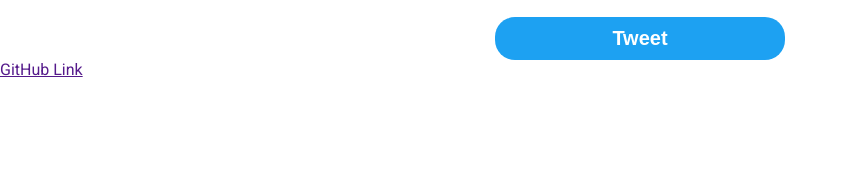
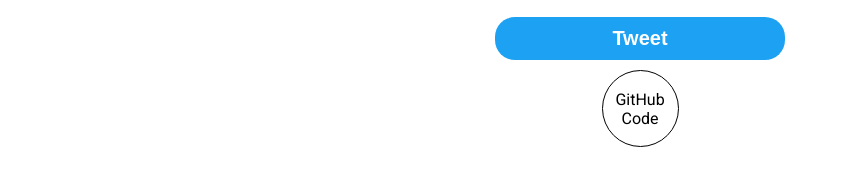
Before and after one commit to legendarycopyninja/Twimba, a plain HTML site: page index.html in a window 1280 px wide. Shown: the part 155-340 px from the top of the page, without its empty margins (0-848 px from the left). Drawn offline with Linux system fonts and the light colour scheme.

Commit message:
Final Minor Changes

```diff
--- a/index.css
+++ b/index.css
@@ -131,3 +131,20 @@ button{
 .hidden{
     display: none;
 }
+
+/* footer */
+footer {
+width: 75px;
+height: 75px;
+border-radius: 50%;
+    text-align: center;
+    margin: 10px auto;
+    border: 1px solid black;
+    display: flex;
+
+}
+.github {
+    color: black;
+    text-decoration: none;
+    margin: auto;
+}
--- a/index.html
+++ b/index.html
@@ -4,7 +4,7 @@
     <meta charset="UTF-8" />
     <meta http-equiv="X-UA-Compatible" content="IE=edge" />
     <meta name="viewport" content="width=device-width, initial-scale=1.0" />
-    <title>DILLITER</title>
+    <title>Twitter</title>
     <!-- CSS -->
     <link rel="stylesheet" href="index.css" />
     <!-- Google Fonts -->
@@ -45,7 +45,12 @@
       <div class="feed" id="feed"></div>
     </main>
     <footer>
-      <a href="">GitHub Link</a>
+      <a
+        href="https://github.com/legendarycopyninja/Twimba"
+        target="_blank"
+        class="github"
+        >GitHub Code</a
+      >
     </footer>
     <!-- type is module for js scirpt to import and export data -->
     <script src="index.js" type="module"></script>
```
